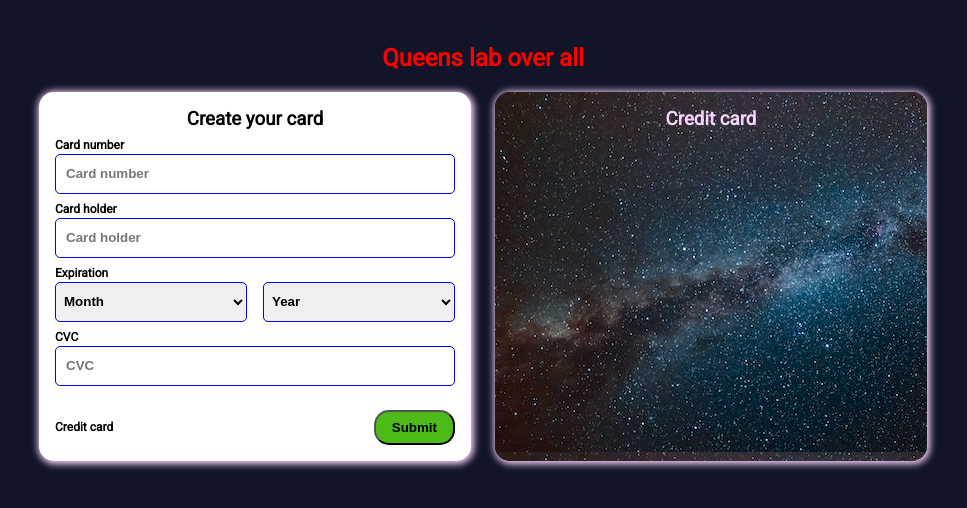
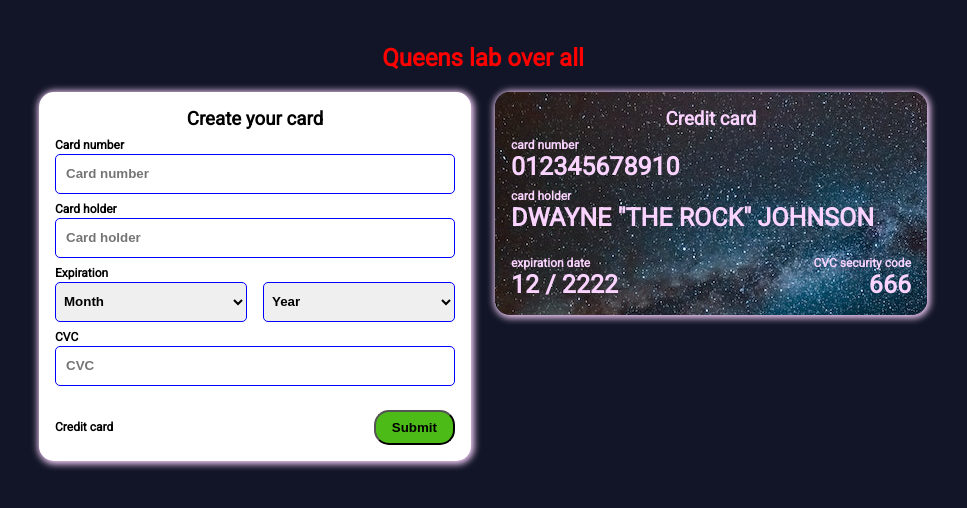
Before and after one commit to bodelind/ql-react, a React (Vite) app: page / in a window 1280 px wide. Shown: the top 508 px of the page, without its empty margins (157-1124 px from the left). Built offline with nearby package versions, Linux system fonts and the light colour scheme.

Commit message:
finished credit card

```diff
--- a/src/components/CreditCard/CreditCard.tsx
+++ b/src/components/CreditCard/CreditCard.tsx
@@ -1,4 +1,4 @@
-import { ChangeEvent, useEffect, useState } from 'react';
+import { ChangeEvent, KeyboardEvent, useEffect, useState } from 'react';
 import styled from 'styled-components';
 import { ICreditCardInfo } from '../../models/ICreditCardInfo';
 import dayjs from 'dayjs';
@@ -11,9 +11,10 @@ import { ICreditCardValidation } from '../../models/ICreditCardValidation';
 const Wrapper = styled.div`
 	display: flex;
 	gap: 24px;
+	flex-wrap: wrap;
 `;
 
-const SectionWrapper = styled.div<{ isCardPreview: boolean }>`
+const SectionWrapper = styled.div<{ isCardPreview: boolean; height?: string }>`
 	display: flex;
 	flex-direction: column;
 	align-items: center;
@@ -25,6 +26,7 @@ const SectionWrapper = styled.div<{ isCardPreview: boolean }>`
 	border-radius: 15px;
 	color: ${({ isCardPreview }) => (isCardPreview ? '#fad3ff' : '')};
 	box-shadow: #fad3ff 1px 1px 7px 2px;
+	${({ height }) => (height ? `height: ${height};` : null)};
 `;
 
 const InputSectionWrapper = styled.div`
@@ -66,6 +68,19 @@ const BottomWrapper = styled.div`
 	margin-top: 16px;
 `;
 
+const CardPreviewText = styled.span<{ uppercase?: boolean }>`
+	font-weight: bold;
+	font-size: 25px;
+	${({ uppercase }) => uppercase && 'text-transform: uppercase;'};
+`;
+
+const CardPreviewProperty = styled.div<{ alignItems?: string }>`
+	display: flex;
+	flex-direction: column;
+	width: 100%;
+	${({ alignItems }) => alignItems && `align-items: ${alignItems};`};
+`;
+
 const initialCreditCardInfo: ICreditCardInfo = {
 	cardHolder: '',
 	cardNumber: '',
@@ -81,6 +96,8 @@ const initialValidation: ICreditCardValidation = {
 	isExpirationMonthError: false,
 	isExpirationYearError: false,
 };
+
+const isNumberRegEx = /[0-9\n]/;
 
 const CreditCard = () => {
 	const [cardInfo, setCardInfo] = useState(initialCreditCardInfo);
@@ -113,14 +130,18 @@ const CreditCard = () => {
 	};
 
 	const onCvcChange = (value: string) => {
-		if (cardInfo.cvc.length > 2) return;
 		if (validation.isCVCError) setValidation({ ...validation, isCVCError: false });
 		setCardInfo({ ...cardInfo, ...{ cvc: value } });
 	};
 
-	const validateCreditCard = () => {
+	const onSubmit = () => {
 		const validation = validateCreditCardInfo(cardInfo);
 		setValidation(validation);
+		if (Object.values(validation).every((x) => x === false)) alert('Created');
+	};
+
+	const onKeyDown = (e: KeyboardEvent<HTMLInputElement>) => {
+		if (e.key !== 'Backspace' && !isNumberRegEx.test(e.key)) e.preventDefault();
 	};
 
 	return (
@@ -131,7 +152,9 @@ const CreditCard = () => {
 					{...{
 						label: 'Card number',
 						type: 'number',
-						errorText: validation.isCardNumberError ? 'Card number is required' : null,
+						errorText: validation.isCardNumberError
+							? 'Card number is required and must be between 6 and 16 numbers'
+							: null,
 						name: 'cardNumber',
 						placeholder: 'Card number',
 						value: cardInfo.cardNumber || '',
@@ -205,17 +228,40 @@ const CreditCard = () => {
 						name: 'cvc',
 						placeholder: 'CVC',
 						value: cardInfo.cvc,
+						maxLength: 3,
+						onKeyDown,
 						onChange: (e: ChangeEvent<HTMLInputElement>) => onCvcChange(e.target.value),
 					}}
 				/>
 				<BottomWrapper>
 					<TextSpan {...{ label: cardType }} />
-					<Button {...{ label: 'Submit', type: 'submit', onClick: validateCreditCard }} />
+					<Button {...{ label: 'Submit', type: 'submit', onClick: onSubmit }} />
 				</BottomWrapper>
 			</SectionWrapper>
-			<SectionWrapper {...{ isCardPreview: true }}>
+			<SectionWrapper {...{ isCardPreview: true, height: '50%' }}>
 				<Header>{cardType}</Header>
-				<p>{cardInfo.cardNumber}</p>
+				<CardPreviewProperty>
+					<TextSpan {...{ label: 'card number' }} />
+					<CardPreviewText>{cardInfo.cardNumber || '012345678910'}</CardPreviewText>
+				</CardPreviewProperty>
+				<CardPreviewProperty>
+					<TextSpan {...{ label: 'card holder' }} />
+					<CardPreviewText {...{ uppercase: true }}>
+						{cardInfo.cardHolder || 'Dwayne "The Rock" Johnson'}
+					</CardPreviewText>
+				</CardPreviewProperty>
+				<BottomWrapper>
+					<CardPreviewProperty>
+						<TextSpan {...{ label: 'expiration date' }} />
+						<CardPreviewText>
+							{cardInfo.expirationMonth || '12'} / {cardInfo.expirationYear || 2222}
+						</CardPreviewText>
+					</CardPreviewProperty>
+					<CardPreviewProperty {...{ alignItems: 'flex-end' }}>
+						<TextSpan {...{ label: 'CVC security code' }} />
+						<CardPreviewText>{cardInfo.cvc || 666}</CardPreviewText>
+					</CardPreviewProperty>
+				</BottomWrapper>
 			</SectionWrapper>
 		</Wrapper>
 	);
--- a/src/shared/InputField/InputField.tsx
+++ b/src/shared/InputField/InputField.tsx
@@ -1,4 +1,4 @@
-import { ChangeEvent } from 'react';
+import { ChangeEvent, KeyboardEvent } from 'react';
 import styled from 'styled-components';
 import TextSpan from '../TextSpan/TextSpan';
 
@@ -34,21 +34,27 @@ const InputField = ({
 	value,
 	placeholder,
 	onChange,
+	onKeyDown,
 	name,
 	label,
+	maxLength,
 }: {
 	errorText: string | null;
 	type: string;
 	value: string;
 	placeholder: string;
 	onChange: (e: ChangeEvent<HTMLInputElement>) => void;
+	onKeyDown?: (e: KeyboardEvent<HTMLInputElement>) => void;
 	name: string;
 	label: string;
+	maxLength?: number;
 }) => {
 	return (
 		<Wrapper>
 			<TextSpan {...{ label }} />
-			<Input {...{ value, type, placeholder, onChange, name, isError: !!errorText }} />
+			<Input
+				{...{ value, type, placeholder, onChange, name, isError: !!errorText, maxLength, onKeyDown }}
+			/>
 			{errorText && <TextSpan {...{ isError: true, label: errorText }} />}
 		</Wrapper>
 	);
```
